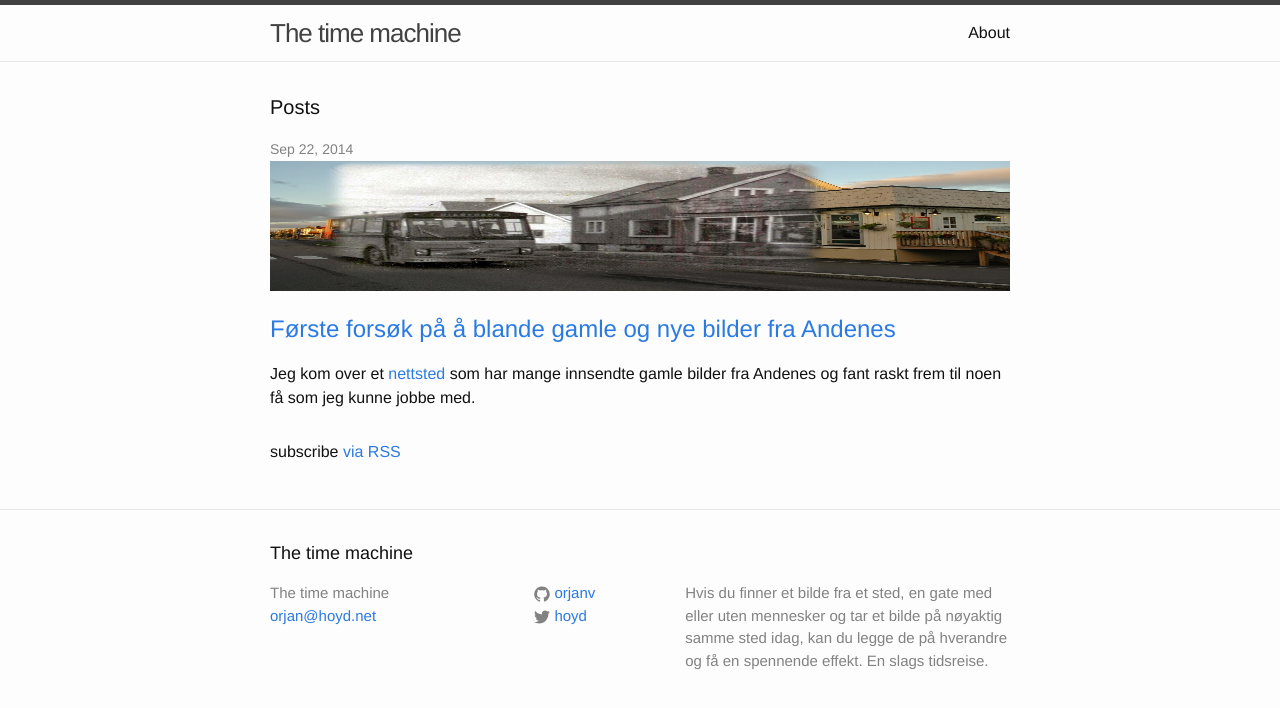
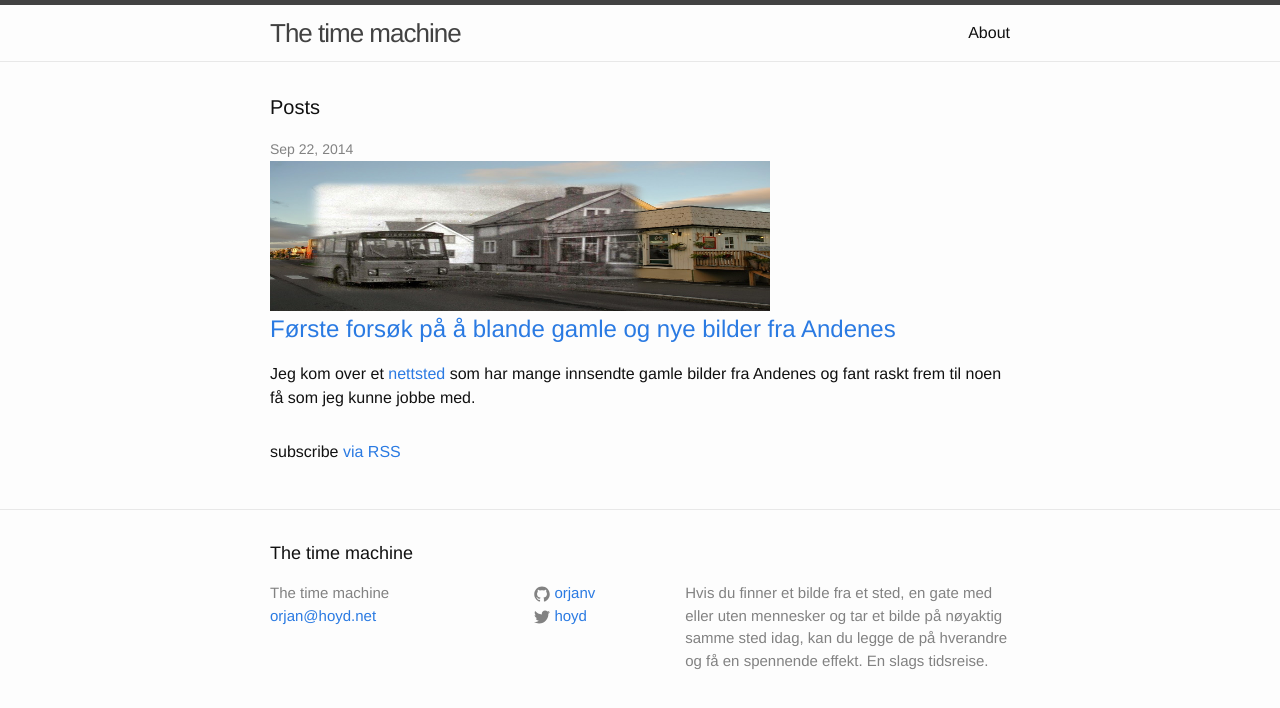
Before and after one commit to orjanv/orjanv.github.io, a Jekyll site: the page built from index.html, in a window 1280 px wide. Shown: the top 708 px of the page. Built offline with Jekyll 4.4.1, drawn with Linux system fonts in a browser that asks for light colours.

Commit message:
updated front

```diff
--- a/index.html
+++ b/index.html
@@ -11,8 +11,8 @@ layout: default
       <li>
         <span class="post-meta">{{ post.date | date: "%b %-d, %Y" }}</span>
 
-	<div style="height: 150px; width: 100%; overflow: hidden; position: relative;">
-	  <img src="{{ post.thumbnail }}" style="position: absolute; top:-20px; height: 150px; width: 100%;"/>
+	<div style="height: 150px; width: 500px; overflow: hidden;">
+	  <img src="{{ post.thumbnail }}" style="height: 150px; width: 100%;"/>
 	</div>
 	<h2>
           <a class="post-link" href="{{ post.url | prepend: site.baseurl }}">{{ post.title }}</a>
```
